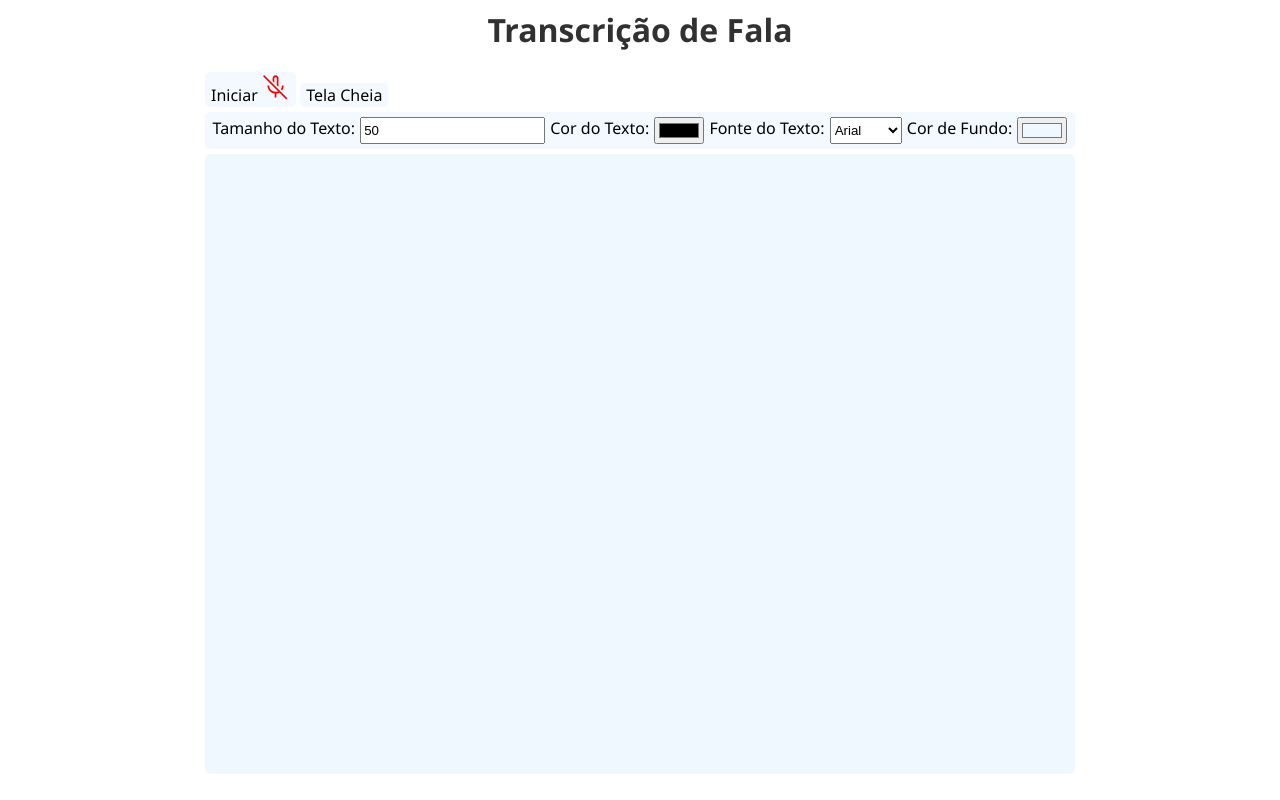
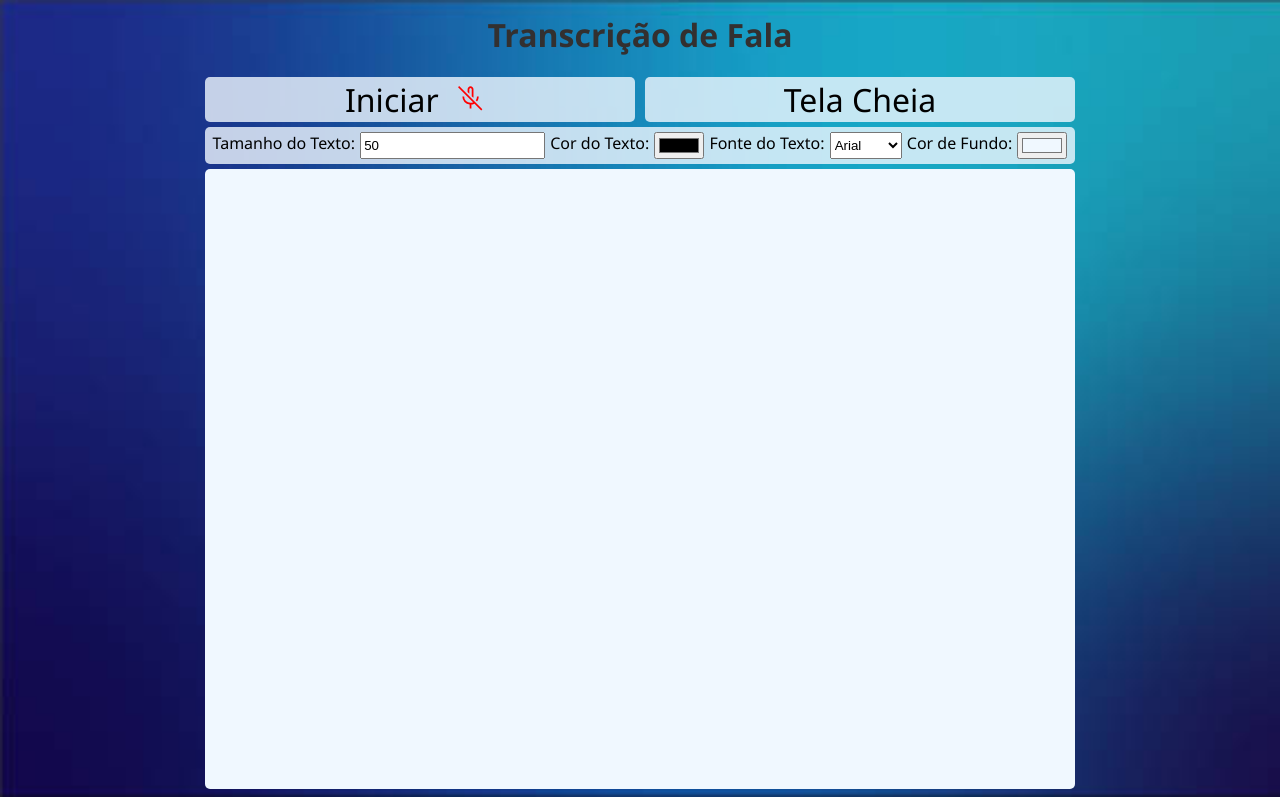
Before and after one commit to 1andersonmotta/reconhecimentoDeVoz, a plain HTML site: page index.html in a window 1280 px wide. Drawn offline with Linux system fonts and the light colour scheme.

Commit message:
fix adjust in style and position

```diff
--- a/style.css
+++ b/style.css
@@ -6,7 +6,7 @@
 
 body {
     font-family: "Segoe UI", "Roboto", "Helvetica", sans-serif;
-    background-image: url(fundo.jpg);
+    background-image: url(images/fundo.jpg);
     background-repeat: no-repeat;
     background-size: cover;
 }
@@ -23,6 +23,19 @@ h1 {
     color: #333030;
 }
 
+img {
+    text-align: center;
+    justify-content: center;
+    align-items: center;
+    align-content: center;
+    /* margin-right: 10px; */
+    padding: 0px 10px;
+    size-adjust: auto;
+    width: fit-content;
+    height: fit-content;
+
+}
+
 button {
     font-family: "Segoe UI", "Roboto", "Helvetica", sans-serif;
     background-color: rgba(240, 248, 255, 0.801);
@@ -30,7 +43,7 @@ button {
     margin-bottom: 5px;
     border-radius: 5px;
     width: inherit;
-    font-size: 1rem;
+    font-size: 2rem;
     color: black;
 
 }
@@ -50,23 +63,40 @@ button {
 
 .menufull button {
     background-color: #eee9e9c6;
+    border: 1px solid black;
     text-align: center;
     justify-content: center;
     align-items: center;
     align-content: center;
     margin-right: 10px;
     padding: 0px 10px;
+    font-size: large;
+
 }
 
-.menufull button:hover {
-    background-color: #000000c6;
-    color: #fff;
+.menufull img {
     text-align: center;
     justify-content: center;
     align-items: center;
     align-content: center;
     margin-right: 10px;
     padding: 0px 10px;
+
+}
+
+.menufull button:hover {
+    background-color: #000000c6;
+    border: 1px solid white;
+    color: #fff;
+    text-align: center;
+    justify-content: center;
+    align-items: center;
+    align-content: center;
+    width: 100%;
+    margin-right: 10px;
+    padding: 0px 10px;
+    cursor: pointer;
+    font-size: large;
 }
 
 .ocultar {
@@ -124,3 +154,22 @@ p {
     justify-content: center;
     display: flex;
 }
+
+#top {
+    display: flex;
+    align-items: center;
+    justify-content: center;
+}
+
+.head {
+    display: flex;
+    justify-content: space-between;
+    align-items: center;
+    width: 100%;
+
+}
+
+.head button {
+    width: 430px;
+    /* border: 1px solid rgb(0, 255, 21); */
+}
```
